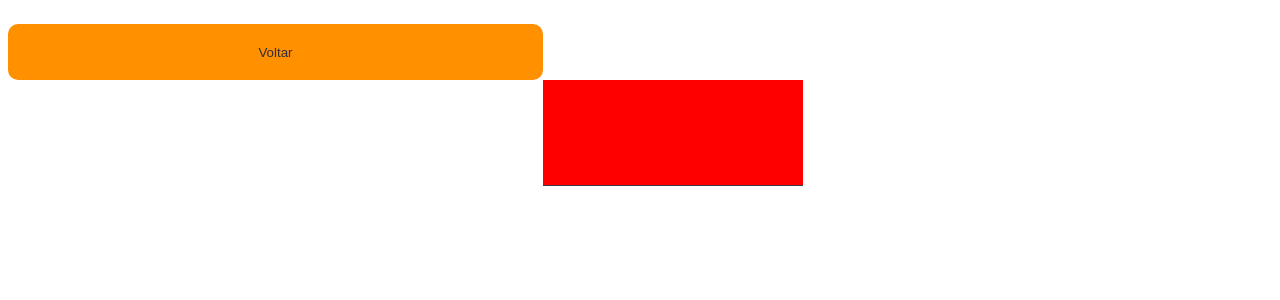
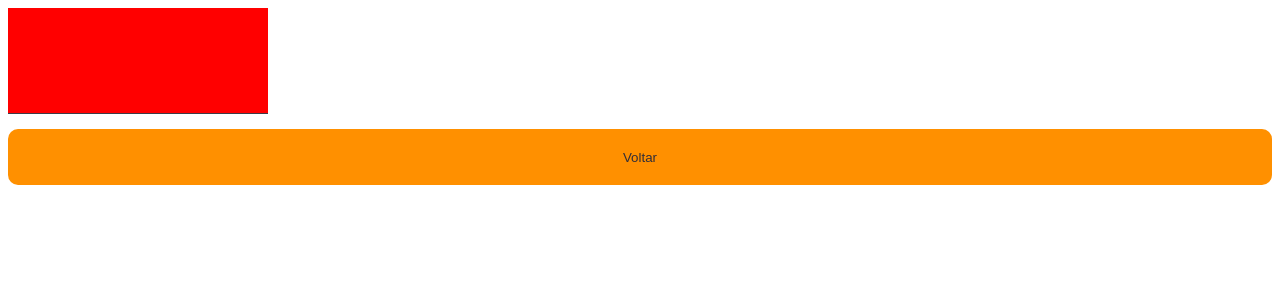
Before and after one commit to MullerHub/Rocketseat-Explorer, a React (Vite) app in the folder Stage0901/RocketNotes/: page / in a window 1280 px wide. Shown: the top 300 px of the page. Built offline with nearby package versions, Linux system fonts and the light colour scheme.

Commit message:
clear init

```diff
--- a/Stage0901/RocketNotes/src/pages/Details/styles.js
+++ b/Stage0901/RocketNotes/src/pages/Details/styles.js
@@ -1,5 +1,11 @@
 import styled from 'styled-components'
 
 export const Container = styled.div`
+  width: 100%;
+  height: 100vh;
   display: grid;
+  grid-template-rows: 105px auto;
+  grid-template-areas:
+    'header'
+    'content';
 `
```
